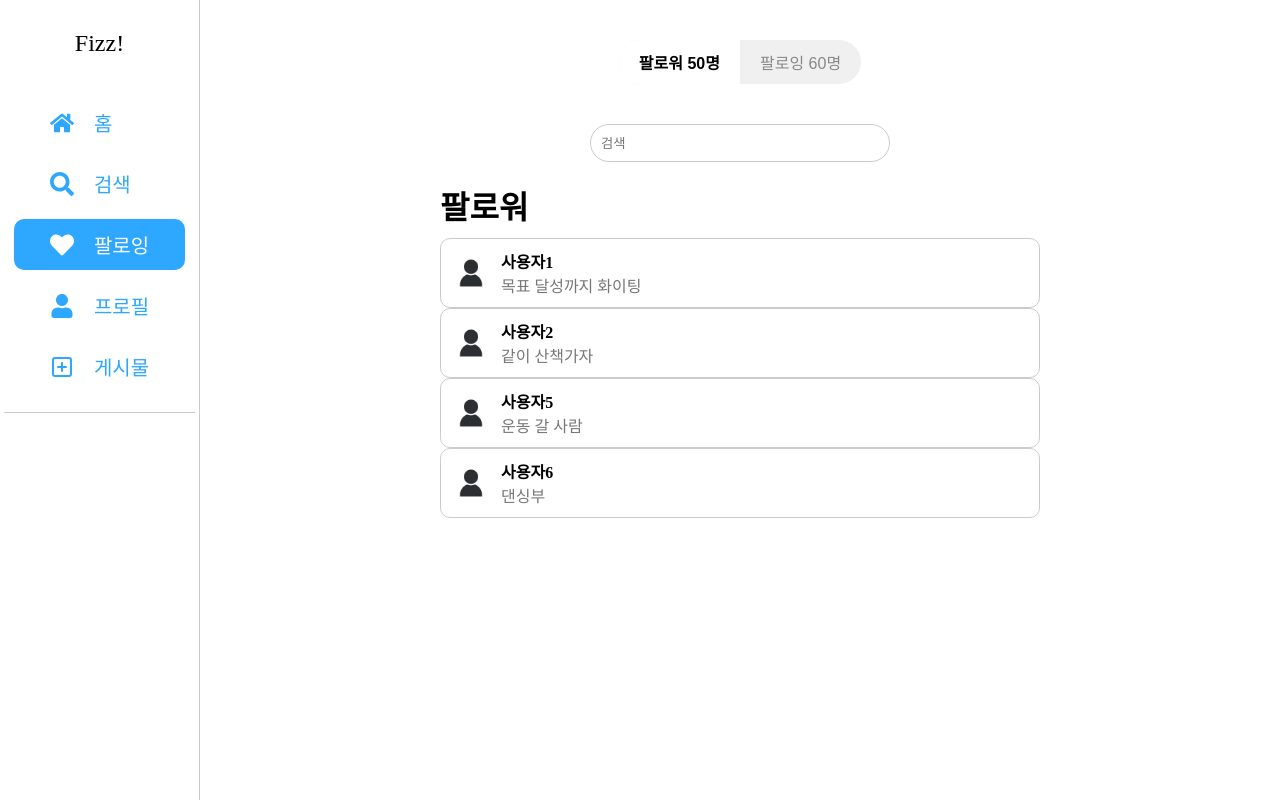
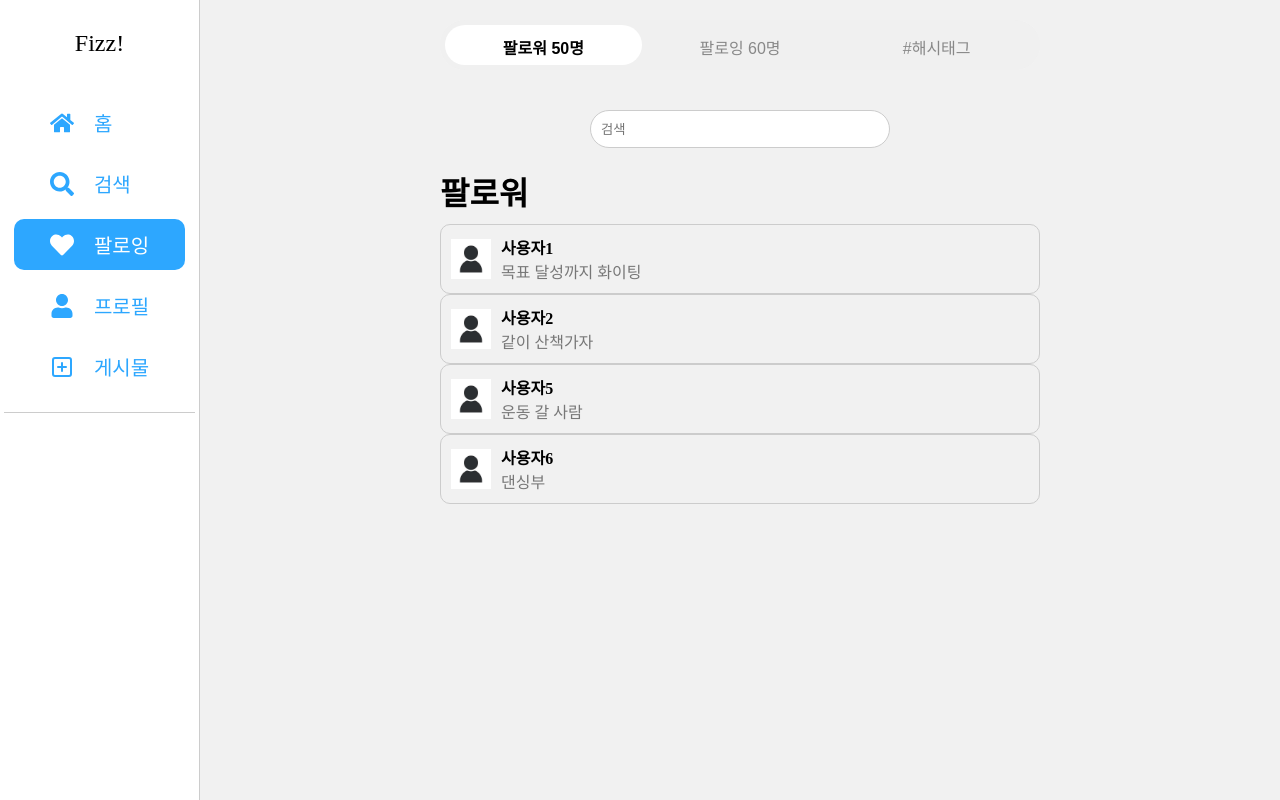
Before and after one commit to Fizz-challenge/Fizz_front, a React (Vite) app: page /follow in a window 1280 px wide. Built offline with nearby package versions, Linux system fonts and the light colour scheme; a web font is replaced by a local one.

Commit message:
[docs] FollowPage 수정

```diff
--- a/src/Page/FollowPage/FollowPage.css
+++ b/src/Page/FollowPage/FollowPage.css
@@ -1,18 +1,25 @@
-.container {
+.main-page {
   display: flex;
   flex-direction: column;
   align-items: center;
-  padding: 20px;
+  height: 100vh;
+  position: relative;
+  overflow: hidden;
+  background-color: #f1f1f1;
 }
 
 .mainContent {
-  width: 100%;
+  width: 100%; /* 추가: mainContent의 너비를 100%로 설정 */
   max-width: 1200px;
+  padding: 20px; /* 추가: padding을 추가하여 여백을 줌 */
 }
 
 .buttonContainer {
+  width: 100%;
+  height: 50px;
   display: flex;
   justify-content: center;
+  padding: 5px;
   margin-bottom: 20px;
   background-color: #f0f0f0;
   border-radius: 30px;
@@ -23,6 +30,7 @@
   flex: 1;
   padding: 10px 20px;
   border: none;
+  border-radius: 30px;
   background-color: transparent;
   cursor: pointer;
   font-size: 16px;
@@ -38,13 +46,15 @@
 
 .searchBar {
   display: flex;
+  width: 100%;
   justify-content: center;
   margin-bottom: 20px;
 }
 
 .searchBar input {
-  width: 100%;
-  max-width: 600px;
+  display: flex;
+  width: 500px;
+  max-width: 1000px; /* 추가: 최대 너비를 설정하여 큰 화면에서 너무 넓어지지 않도록 함 */
   padding: 10px;
   border: 1px solid #ccc;
   border-radius: 4px;
--- a/src/Page/FollowPage/FollowPage.jsx
+++ b/src/Page/FollowPage/FollowPage.jsx
@@ -9,7 +9,7 @@ const FollowPage = () => {
   const [searchTerm, setSearchTerm] = useState("");
   const [filteredHashtags, setFilteredHashtags] = useState([]);
   const [filteredUsers, setFilteredUsers] = useState([]);
-  const [viewType, setViewType] = useState('followers'); // 'followers' 또는 'following'으로 설정
+  const [viewType, setViewType] = useState('followers'); // 'followers', 'following', 또는 'hashtags'으로 설정
   const [data, setData] = useState({
     following: '0',
     follower: '0',
@@ -33,8 +33,10 @@ const FollowPage = () => {
     if (searchTerm === "") {
       if (viewType === 'followers') {
         setFilteredUsers(data.followerInfo);
-      } else {
+      } else if (viewType === 'following') {
         setFilteredUsers(data.followingInfo);
+        setFilteredHashtags(data.followingChallenge);
+      } else if (viewType === 'hashtags') {
         setFilteredHashtags(data.followingChallenge);
       }
     } else {
@@ -49,7 +51,7 @@ const FollowPage = () => {
             user.nickname.toLowerCase().includes(searchTerm.toLowerCase())
           )
         );
-      } else {
+      } else if (viewType === 'following') {
         setFilteredUsers(
           data.followingInfo.filter((user) =>
             user.nickname.toLowerCase().includes(searchTerm.toLowerCase())
@@ -69,7 +71,10 @@ const FollowPage = () => {
   };
 
   return (
-    <div className="container">
+    <div className="main-page">
+      <div>
+
+      </div>
       <div className="mainContent">
         <div className="buttonContainer">
           <button
@@ -84,6 +89,12 @@ const FollowPage = () => {
           >
             팔로잉 {data.following}명
           </button>
+          <button
+            className={`toggleButton ${viewType === 'hashtags' ? 'active' : ''}`}
+            onClick={() => handleViewChange('hashtags')}
+          >
+            #해시태그
+          </button>
         </div>
         <div className="searchBar">
           <input
@@ -93,7 +104,7 @@ const FollowPage = () => {
             onChange={handleSearch}
           />
         </div>
-        {viewType === 'following' && (
+        {viewType === 'hashtags' && (
           <div className="List">
             <h1>태그</h1>
             {filteredHashtags.map((tag, index) => (
@@ -101,6 +112,7 @@ const FollowPage = () => {
             ))}
           </div>
         )}
+        {viewType !== 'hashtags' && (
           <div className="List">
             <h1>{viewType === 'followers' ? '팔로워' : '팔로잉'}</h1>
             {filteredUsers.map((user, index) => (
@@ -112,6 +124,7 @@ const FollowPage = () => {
               />
             ))}
           </div>
+        )}
       </div>
     </div>
   );
```
Lines whose indentation alone changed are shown as unchanged.
